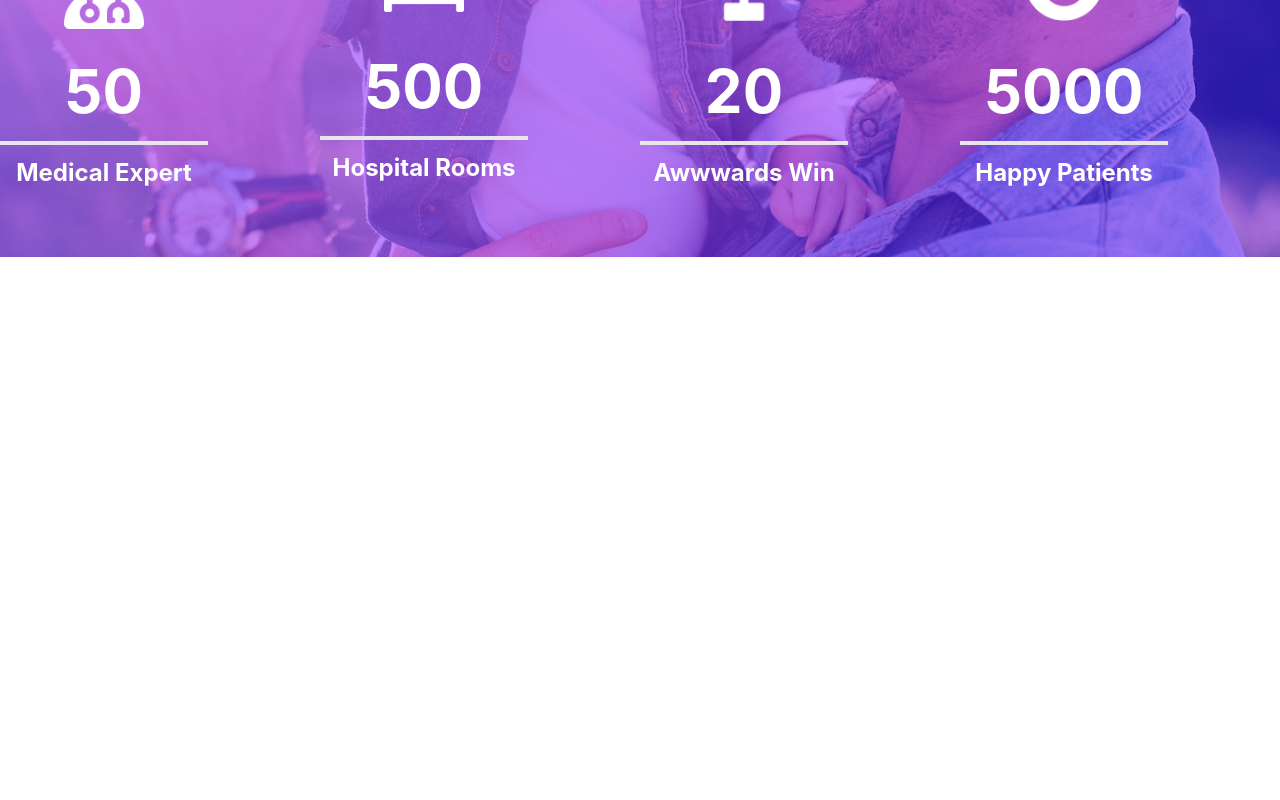
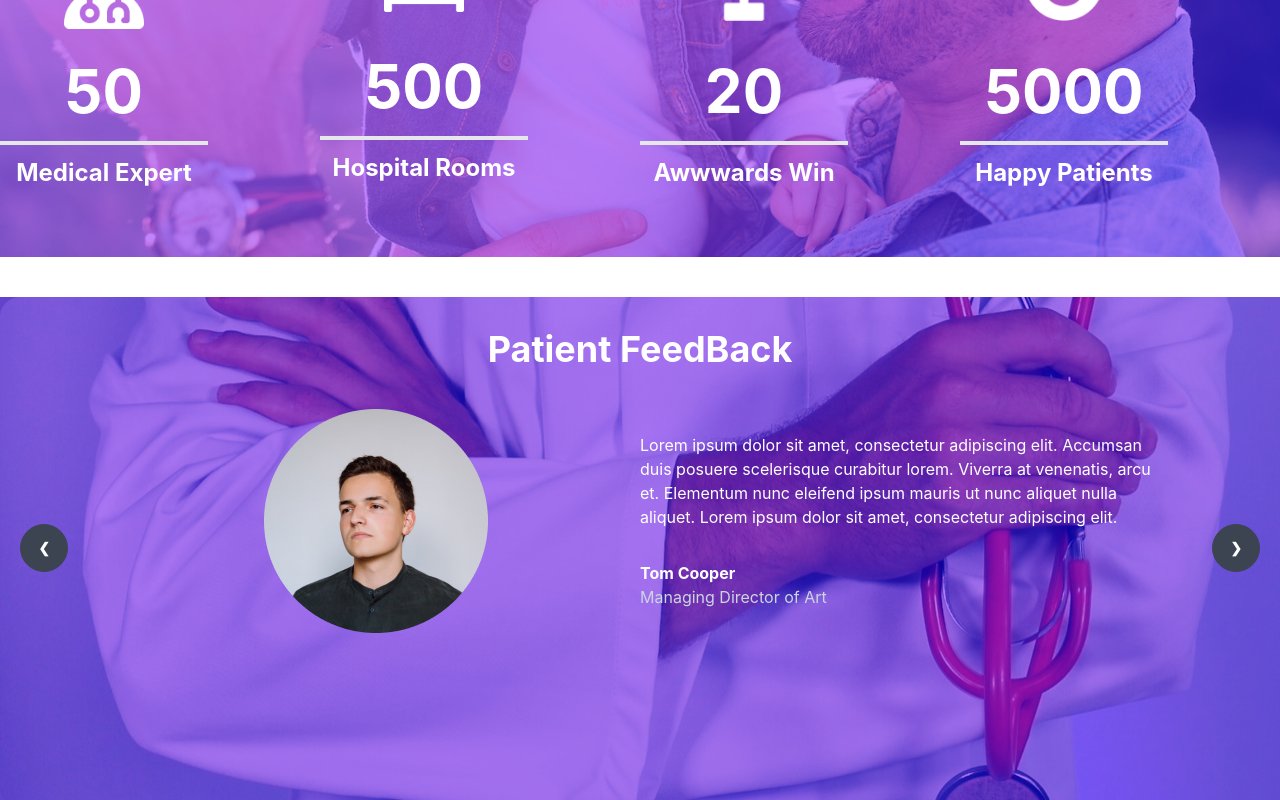
Before and after one commit to mohammad-al-amin-islam/landing-page-design, a React (Create React App) app: page / in a window 1280 px wide. Shown: the part 2983-3783 px from the top of the page. Before the commit the page ends 3280 px from the top, so only its background shows below. Built offline with nearby package versions, Linux system fonts and the light colour scheme.

Commit message:
patient feedback added

```diff
--- /dev/null
+++ b/src/pages/home/FeedbackArea/Feedback.css
@@ -0,0 +1,7 @@
+.bg-img-feedback{
+    background-image: url(../../../assets/Rectangle\ 40.png);
+    background-repeat: no-repeat;
+    background-position: cover;
+    background-blend-mode: overlay;
+    background-color: rgb(97, 67, 206);
+}
--- /dev/null
+++ b/src/pages/home/FeedbackArea/FeedbackArea.js
@@ -0,0 +1,59 @@
+import React from "react";
+import bgImg from "../../../assets/Rectangle 40.png";
+import avator from "../../../assets/Ellipse 7.png";
+import "./Feedback.css";
+const FeedbackArea = () => {
+  return (
+    <div>
+      <div className="carousel w-full">
+        <div
+          id="slide1"
+          className="carousel-item relative w-full bg-img-feedback"
+        >
+          <div className="absolute top-8 left-28 right-28">
+            <h1 className="text-4xl font-bold text-white text-center mb-10">
+              Patient FeedBack
+            </h1>
+
+            <div className="grid grid-cols-2 justify-items-center items-center">
+              <img src={avator} alt="" />
+              <div>
+                <p className="text-white mb-8">
+                  Lorem ipsum dolor sit amet, consectetur adipiscing elit.
+                  Accumsan duis posuere scelerisque curabitur lorem. Viverra at
+                  venenatis, arcu et. Elementum nunc eleifend ipsum mauris ut
+                  nunc aliquet nulla aliquet. Lorem ipsum dolor sit amet,
+                  consectetur adipiscing elit.
+                </p>
+
+                <h1 className="font-bold text-white">Tom Cooper</h1>
+                <p className="text-slate-300">Managing Director of Art</p>
+              </div>
+            </div>
+          </div>
+          <div className="absolute flex justify-between transform -translate-y-1/2 left-5 right-5 top-1/2">
+            <a href="#slide4" className="btn btn-circle">
+              ❮
+            </a>
+            <a href="#slide2" className="btn btn-circle">
+              ❯
+            </a>
+          </div>
+        </div>
+        <div id="slide2" className="carousel-item relative w-full">
+          <img src={bgImg} alt="" className="w-full" />
+          <div className="absolute flex justify-between transform -translate-y-1/2 left-5 right-5 top-1/2">
+            <a href="#slide1" className="btn btn-circle">
+              ❮
+            </a>
+            <a href="#slide3" className="btn btn-circle">
+              ❯
+            </a>
+          </div>
+        </div>
+      </div>
+    </div>
+  );
+};
+
+export default FeedbackArea;
--- a/src/pages/home/Home.js
+++ b/src/pages/home/Home.js
@@ -5,6 +5,7 @@ import AchievementArea from "./AchivementArea/AchievementArea";
 import Banner from "./Banner/Banner";
 import ConsultantArea from "./ConsultantArea/ConsultantArea";
 import DoctorSchedule from "./DoctorSchedule/DoctorSchedule";
+import FeedbackArea from "./FeedbackArea/FeedbackArea";
 import ServiceArea from "./ServiceArea/ServiceArea";
 
 const Home = () => {
@@ -16,6 +17,7 @@ const Home = () => {
       <DoctorSchedule></DoctorSchedule>
       <ServiceArea></ServiceArea>
       <AchievementArea></AchievementArea>
+      <FeedbackArea></FeedbackArea>
     </div>
   );
 };
```
Also changed, not shown: src/assets/Ellipse 7.png (added).
